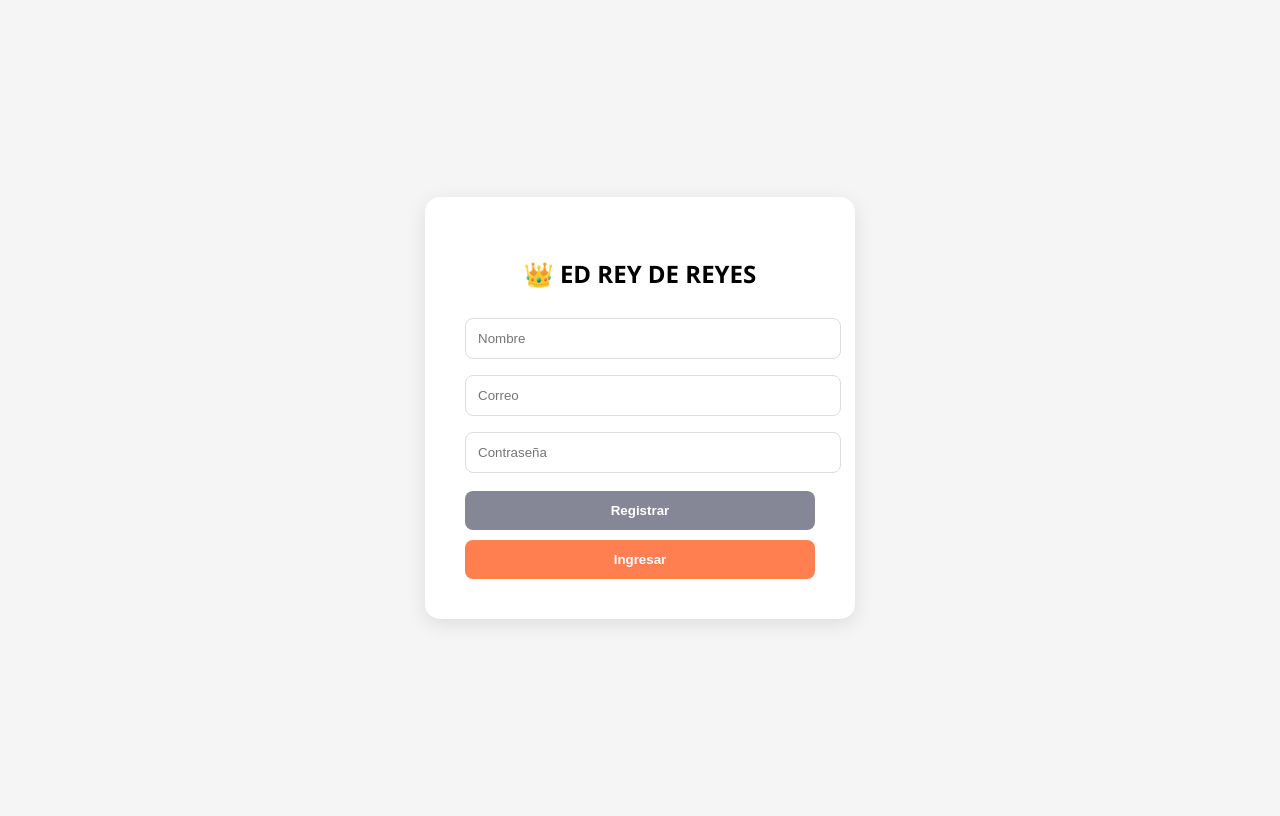
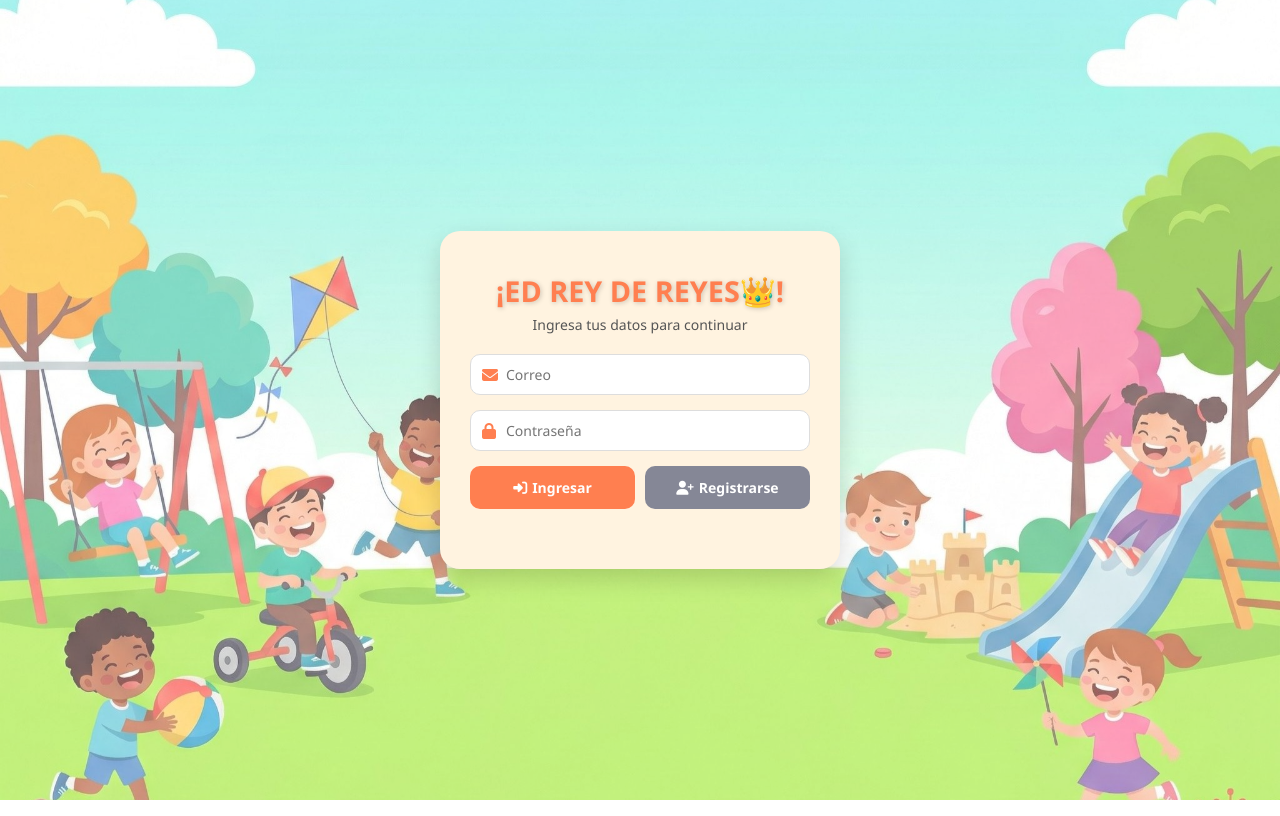
Before and after one commit to jesuscodi/ED-ASISTENCIA, a plain HTML site: page index.html in a window 1280 px wide. Drawn offline with Linux system fonts and the light colour scheme.

Commit message:
Update index.html

```diff
--- a/index.html
+++ b/index.html
@@ -1,79 +1,213 @@
 <!DOCTYPE html>
 <html lang="es">
 <head>
-<meta charset="UTF-8">
-<title>Login</title>
+  <meta charset="UTF-8">
+  <meta name="viewport" content="width=device-width, initial-scale=1.0">
+  <title>Login | Mi Sistema</title>
+  <link href="https://cdnjs.cloudflare.com/ajax/libs/font-awesome/6.4.0/css/all.min.css" rel="stylesheet">
 
-<link rel="stylesheet" href="https://cdnjs.cloudflare.com/ajax/libs/font-awesome/6.4.0/css/all.min.css">
+  <style>
+    /* ===== RESET ===== */
+    * {
+      margin: 0;
+      padding: 0;
+      box-sizing: border-box;
+      font-family: 'Segoe UI', Tahoma, Geneva, Verdana, sans-serif;
+    }
 
-<style>
+    /* ===== FONDO GENERAL ===== */
+    /* body {
+      min-height: 100vh;
+      display: flex;
+      justify-content: center;
+      align-items: center;
+      background: linear-gradient(135deg, #4e73df, #1cc88a);
+    } */
+body {
+  min-height: 100vh;
+  display: flex;
+  justify-content: center;
+  align-items: center;
 
-body{
-font-family:Segoe UI;
-display:flex;
-justify-content:center;
-align-items:center;
-height:100vh;
-background:#f5f5f5;
+  /* Fondo con la imagen de niños */
+  background-image: url('img/fondo-ninos.jpg');
+  background-size: cover;        /* La imagen cubre toda la pantalla */
+  background-position: center;   /* Centrada */
+  background-repeat: no-repeat;  /* No se repite */
+
+  /* Opcional: agrega un overlay semitransparente para que el login resalte */
+  position: relative;
 }
 
-.login{
-background:white;
-padding:40px;
-border-radius:15px;
-width:350px;
-text-align:center;
-box-shadow:0 5px 20px rgba(0,0,0,.1);
+body::before {
+  content: "";
+  position: absolute;
+  inset: 0;
+  background-color: rgba(255,255,255,0.3); /* ajuste de transparencia para resaltar el login */
+  z-index: 0;
 }
 
-input{
-width:100%;
-padding:12px;
-margin:8px 0;
-border-radius:8px;
-border:1px solid #ddd;
+.login-wrapper {
+  position: relative; /* Para que el login quede encima del overlay */
+  z-index: 1;
 }
 
-button{
-width:100%;
-padding:12px;
-margin-top:10px;
-border:none;
-border-radius:8px;
-cursor:pointer;
-font-weight:bold;
-}
+    /* ===== CONTENEDOR LOGIN ===== */
+    .login-wrapper {
+      width: 100%;
+      padding: 20px;
+      display: flex;
+      justify-content: center;
+      align-items: center;
+    }
 
-#btnLogin{
-background:#ff7f50;
-color:white;
-}
+    .login-container {
+      background: #fff3e0; /* igual que las tarjetas del dashboard */
+      padding: 40px 30px;
+      border-radius: 20px;
+      width: 100%;
+      max-width: 400px;
+      box-shadow: 0 10px 25px rgba(0,0,0,0.15);
+      text-align: center;
+      transition: transform 0.3s, box-shadow 0.3s;
+    }
 
-#btnRegistro{
-background:#858796;
-color:white;
-}
+    .login-container:hover {
+      transform: translateY(-5px);
+      box-shadow: 0 15px 35px rgba(0,0,0,0.2);
+    }
 
-</style>
+    /* ===== TITULOS ===== */
+    .login-container h2 {
+      margin-bottom: 5px;
+      color: #ff7f50;
+      font-size: 1.8rem;
+      text-shadow: 1px 1px 5px rgba(0,0,0,0.2);
+    }
 
+    .login-container p {
+      margin-bottom: 20px;
+      color: #555;
+      font-size: 14px;
+    }
+
+    /* ===== INPUTS ===== */
+    .input-group {
+      position: relative;
+      margin-bottom: 15px;
+    }
+
+    .input-group i {
+      position: absolute;
+      top: 50%;
+      left: 12px;
+      transform: translateY(-50%);
+      color: #ff7f50;
+      font-size: 1rem;
+    }
+
+    .input-group input {
+      width: 100%;
+      padding: 10px 10px 10px 35px;
+      border-radius: 10px;
+      border: 1px solid #ddd;
+      outline: none;
+      font-size: 14px;
+      transition: 0.3s;
+    }
+
+    .input-group input:focus {
+      border-color: #ff7f50;
+      box-shadow: 0 0 0 2px rgba(255,127,80,0.2);
+    }
+
+    /* ===== BOTONES ===== */
+    .botones {
+      display: flex;
+      gap: 10px;
+      margin-top: 15px;
+    }
+
+    .botones button {
+      flex: 1;
+      padding: 12px;
+      border: none;
+      border-radius: 10px;
+      cursor: pointer;
+      font-weight: bold;
+      font-size: 14px;
+      transition: 0.3s;
+      display: flex;
+      align-items: center;
+      justify-content: center;
+      gap: 5px;
+    }
+
+    #btnLogin {
+      background: #ff7f50;
+      color: white;
+    }
+
+    #btnLogin:hover {
+      background: #ff6f40;
+    }
+
+    #btnRegistro {
+      background: #858796;
+      color: white;
+    }
+
+    #btnRegistro:hover {
+      background: #6c757d;
+    }
+
+    /* ===== MENSAJES ===== */
+    #mensaje {
+      margin-top: 15px;
+      font-size: 14px;
+      font-weight: bold;
+      color: red;
+    }
+
+    /* ===== RESPONSIVE ===== */
+    @media (max-width: 480px) {
+      .login-container {
+        padding: 30px 20px;
+      }
+
+      .botones button {
+        padding: 10px;
+        font-size: 13px;
+      }
+    }
+  </style>
 </head>
-
 <body>
 
-<div class="login">
+<div class="login-wrapper">
+  <div class="login-container">
+    <h2>¡ED REY DE REYES👑!</h2>
+    <p>Ingresa tus datos para continuar</p>
 
-<h2>👑 ED REY DE REYES</h2>
+    <div class="input-group">
+      <i class="fa fa-envelope"></i>
+      <input type="email" id="email" placeholder="Correo">
+    </div>
 
-<input type="text" id="nombre" placeholder="Nombre">
-<input type="email" id="email" placeholder="Correo">
-<input type="password" id="password" placeholder="Contraseña">
+    <div class="input-group">
+      <i class="fa fa-lock"></i>
+      <input type="password" id="password" placeholder="Contraseña">
+    </div>
 
-<button id="btnRegistro">Registrar</button>
-<button id="btnLogin">Ingresar</button>
+    <div class="botones">
+      <button id="btnLogin"><i class="fa fa-sign-in-alt"></i> Ingresar</button>
+      <button id="btnRegistro"><i class="fa fa-user-plus"></i> Registrarse</button>
+    </div>
 
+    <p id="mensaje"></p>
+  </div>
 </div>
 
 <script type="module" src="login.js"></script>
-
 </body>
 </html>
```
